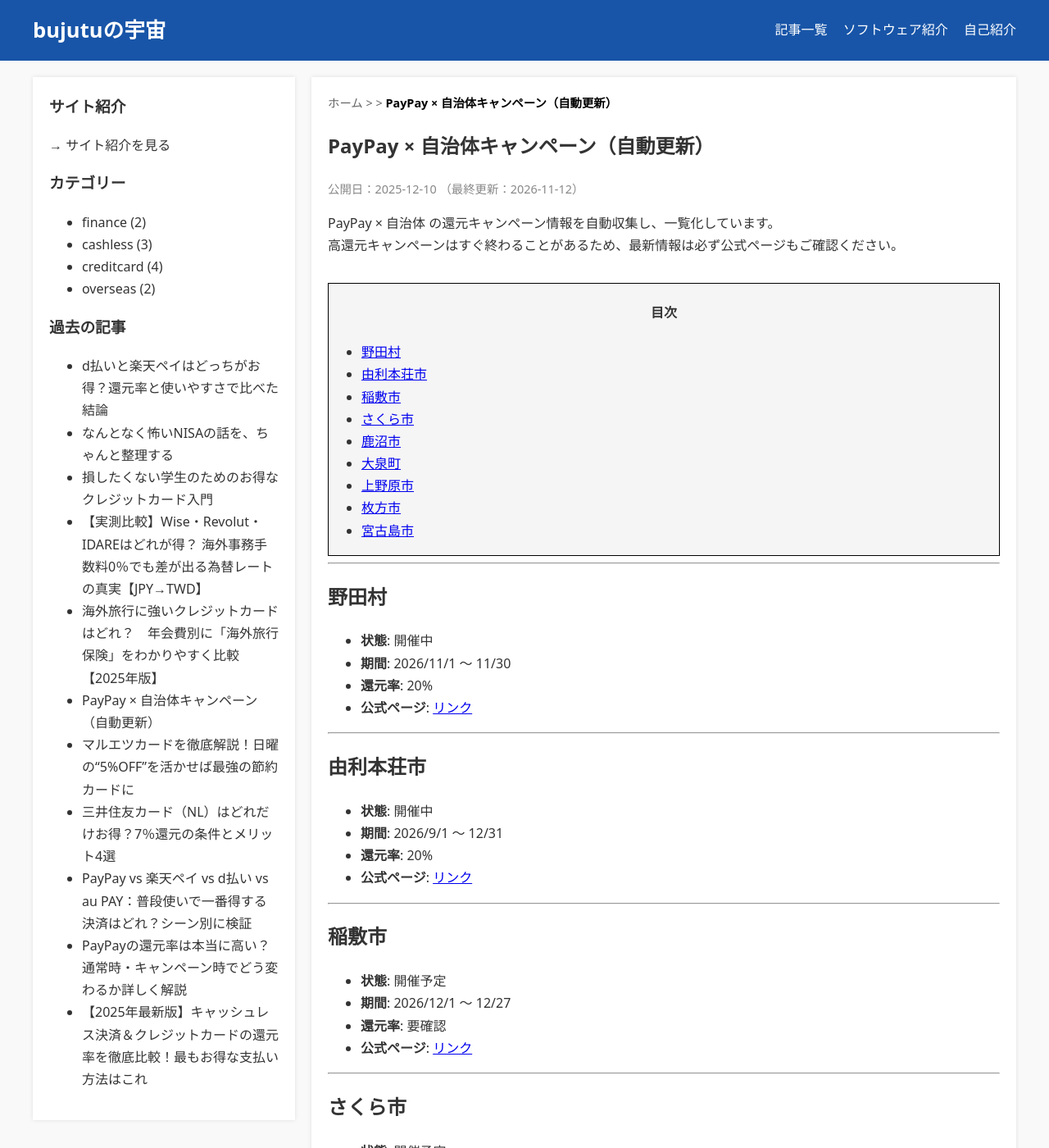
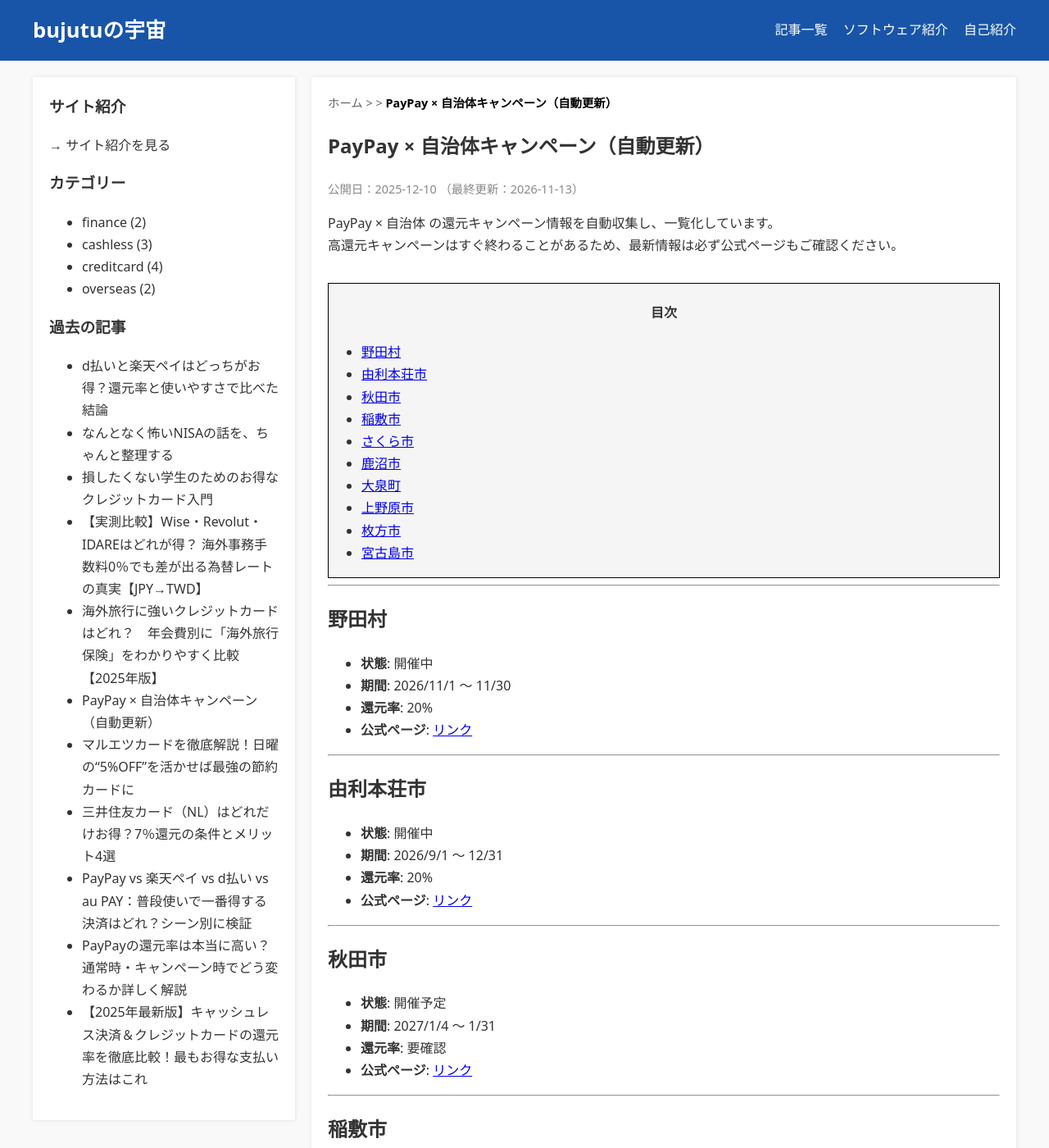
Before and after one commit to bujutu/bujutu.github.io, a Jekyll site: the page built from _posts/2025-12-10-paypay-campaigns.md, in a window 1280 px wide and 1400 px high. Shown: the whole window at 82% size. Built offline with Jekyll 4.4.1, drawn with Linux system fonts in a browser that asks for light colours.

Commit message:
Auto-update PayPay campaigns

```diff
--- a/_posts/2025-12-10-paypay-campaigns.md
+++ b/_posts/2025-12-10-paypay-campaigns.md
@@ -1,7 +1,7 @@
 ---
 title: "PayPay × 自治体キャンペーン（自動更新）"
 layout: post
-last_modified_at: 2026-11-12 17:17:57
+last_modified_at: 2026-11-13 16:54:10
 description: "PayPayと自治体のポイント還元キャンペーン一覧（自動更新）。"
 tags: [paypay, 自治体, キャンペーン, 自動更新]
 ---
@@ -32,6 +32,15 @@ PayPay × 自治体 の還元キャンペーン情報を自動収集し、一覧
 - **期間**: 2026/9/1 〜 12/31
 - **還元率**: 20%
 - **公式ページ**: [リンク](https://paypay.ne.jp/event/akita-yurihonjo-city-20260901/)
+
+---
+
+## 秋田市
+
+- **状態**: 開催予定
+- **期間**: 2027/1/4 〜 1/31
+- **還元率**: 要確認
+- **公式ページ**: [リンク](https://paypay.ne.jp/notice/20261113/cp-jichitai/)
 
 ---
 
```
